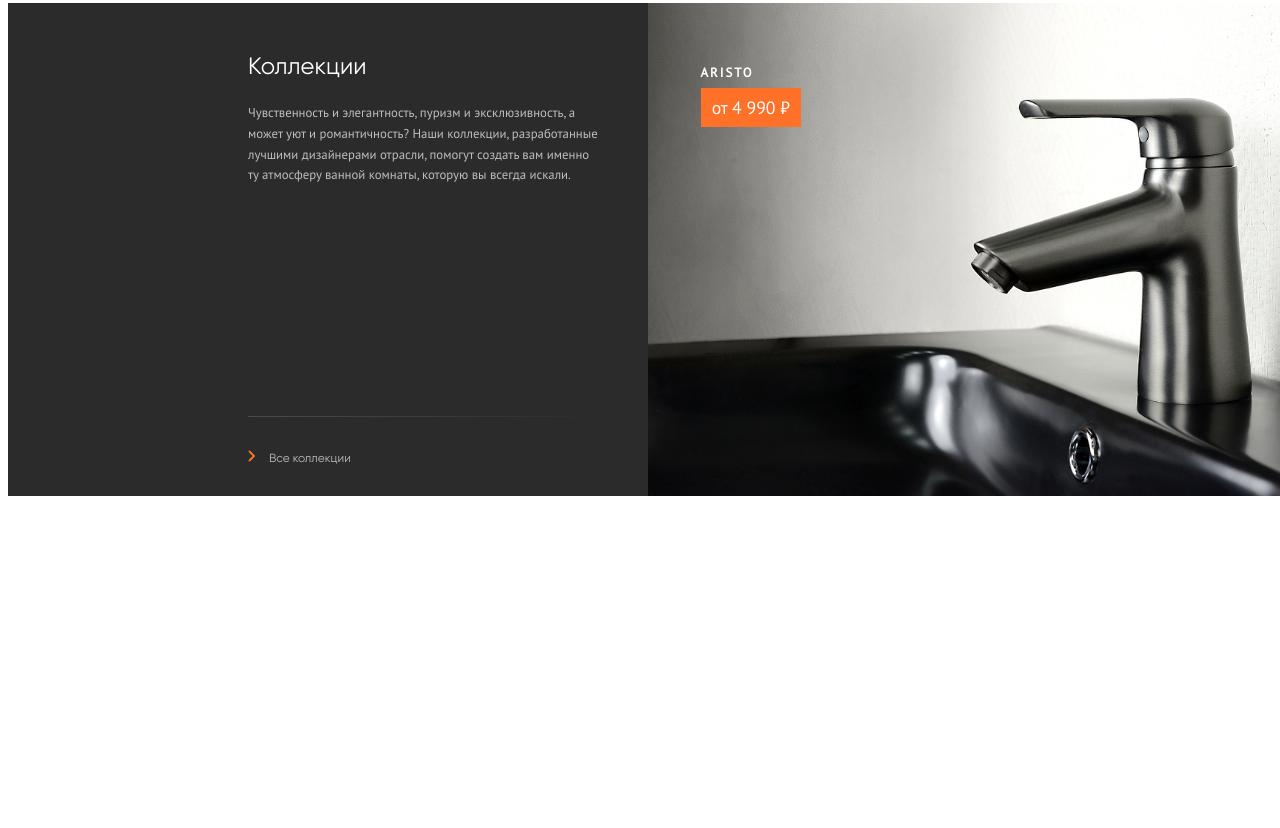
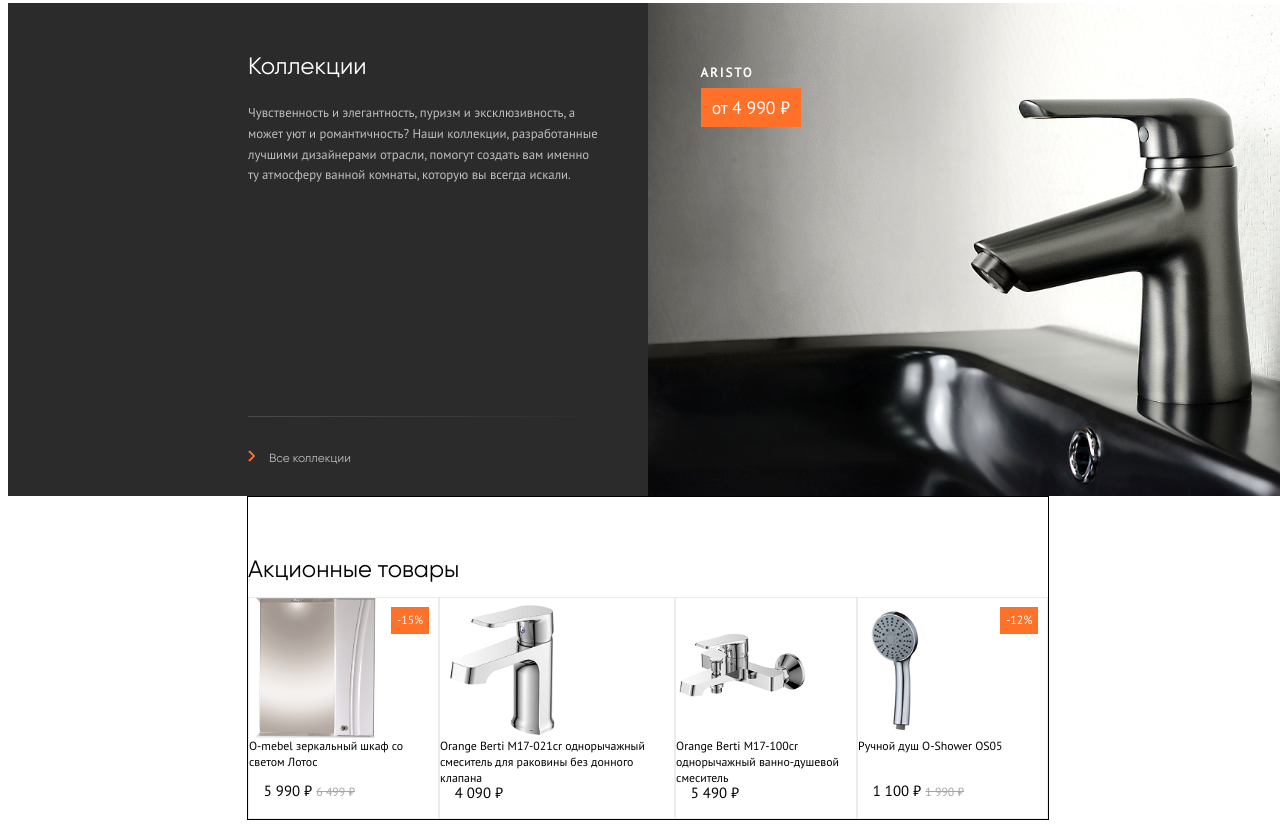
Before and after one commit to Colt1985/Basic-Flex, a plain HTML site: page index.html in a window 1280 px wide. Shown: the part 1282-2110 px from the top of the page. Before the commit the page ends 1786 px from the top, so only its background shows below. Drawn offline with Linux system fonts and the light colour scheme.

Commit message:
add chapter 'goods'

```diff
--- a/index.html
+++ b/index.html
@@ -55,7 +55,7 @@
                     </div>
                 </div>
                 <div class="description-right">
-                    <div class="description-price price-button">от 4 990 ₽</div>
+                    <div class="description-price price-button price-button-big">от 4 990 ₽</div>
                     <img class="description-tap" src="content/tap-1.png">
                 </div>
             </main>
@@ -140,10 +140,83 @@
             </div>
         </div>
         <div class="collections-img">
-        <span class="collections-img-title">ARISTO</span>
-        <span class="collections-button price-button">от 4 990 ₽</span>
-        <img src="content/tap-3.png" alt=""/>
+            <span class="collections-img-title">ARISTO</span>
+            <span class="collections-button price-button price-button-big">от 4 990 ₽</span>
+            <img src="content/tap-3.png" alt="" />
+        </div>
     </div>
-</div>
+
+    <div class="container">
+        <div class="wrapper goods">
+            <div class="goods-title">Акционные товары</div>
+            <div class="goods-items">
+
+                <div class="good">
+                    <div class="good-upper">
+                        <div class="good-img">
+                            <img src="content/goods/image 2.1.png" alt="">
+                            <span class="price-button price-button-small">-15%</span>
+                        </div>
+                        <div class="good-description">
+                            O-mebel зеркальный шкаф со светом Лотос
+                        </div>
+                    </div>
+
+                    <div class="good-price">
+                        <span class="good-price-normal">5 990 ₽</span>
+                        <span class="good-price-discount">6 499 ₽</span>
+                    </div>
+                </div>
+
+                <div class="good">
+                    <div class="good-upper">
+                        <div class="good-img">
+                            <img src="content/goods/image 2.2.png" alt="">
+                        </div>
+                        <div class="good-description">
+                            Orange Berti M17-021cr однорычажный смеситель для раковины без донного клапана
+                        </div>
+                    </div>
+
+                    <div class="good-price">
+                        <span class="good-price-normal">4 090 ₽</span>
+                    </div>
+                </div>
+
+                <div class="good">
+                    <div class="good-upper">
+                        <div class="good-img">
+                            <img src="content/goods/image 2.3.png" alt="">
+                        </div>
+                        <div class="good-description">
+                            Orange Berti M17-100cr однорычажный ванно-душевой смеситель
+                        </div>
+                    </div>
+                    <div class="good-price">
+                        <span class="good-price-normal">5 490 ₽</span>
+                    </div>
+                </div>
+
+                <div class="good">
+                    <div class="good-upper">
+                        <div class="good-img">
+                            <img src="content/goods/image 2.4.png" alt="">
+                            <span class="price-button price-button-small">-12%</span>
+                        </div>
+                        <div class="good-description">
+                            Ручной душ O-Shower OS05
+                        </div>
+                    </div>
+                    <div class="good-price">
+                        <span class="good-price-normal">1 100 ₽</span>
+                        <span class="good-price-discount">1 990 ₽</span>
+                    </div>
+                </div>
+            </div>
+        </div>
+    </div>
+
+    </div>
 </body>
+
 </html>
--- a/styles.css
+++ b/styles.css
@@ -123,18 +123,26 @@ header {
     position: relative;
 }
 
-.price-button {
-    font-family: PT Sans;
+.price-button-small {
+    padding: 0.74vh;
+    font-size: 1.48vh;
+    line-height: 1.85vh;
+}
+
+.price-button-big {
     font-size: 2.22vh;
     line-height: 2.22vh;
     padding: 1.38vh;
+}
+
+.price-button {
+    font-family: PT Sans;
     background-color: #ff7028;
     color: white;
-    position: absolute;
 }
 
 .description-price {
-
+    position: absolute;
     top: 28.3vh;
     left: 12.3vh;
 }
@@ -322,6 +330,78 @@ header {
 .collections-button {
     top: 10.55vh;
     left: 4.11vw;
+    position: absolute;
+}
+
+/*--------------------- GOODS --------------------*/
+
+.goods-title {
+    font-family: 'Gilroy';
+    font-weight: 400;
+    font-size: 2.96vh;
+    line-height: 3.33vh;
+    margin-top: 7.4vh;
+    margin-bottom: 1.85vh;
+}
+
+.goods-items {
+    display: flex;
+}
+
+.goods-items>* {
+    border: 1px solid #ececec;
+}
+
+.good {
+    display: flex;
+    flex-direction: column;
+    justify-content: space-between;
+}
+
+.good-img>img {
+    max-height: 1.85vh;
+    max-height: 17.4vh;
+}
+
+.good-img>.price-button {
+    max-width: 3.125vw;
+
+}
+
+.good-img>span {
+    margin: 1.1vh;
+}
+
+.good-img {
+    display: flex;
+    align-items: start;
+}
+
+.good-description {
+    font-family: 'PT Sans';
+    font-weight: 400;
+    font-size: 1.48vh;
+    line-height: 2vh;
+}
+
+.good-price {
+    margin-left: 1.85vh;
+    margin-bottom: 2.2vh;
+    font-family: 'PT Sans';
+
+}
+
+.good-price-discount {
+    font-size: 1.48vh;
+    line-height: 1.48vh;
+    color: #a5a5a5;
+    text-decoration: line-through;
+}
+
+.good-price-normal {
+    color: black !important;
+    font-size: 1.85vh !important;
+    line-height: 1.85vh !important;
 }
 
 /*--------------------- FONTS --------------------*/
```
Also changed, not shown: content/goods/image 2.1.png (added), content/goods/image 2.2.png (added), content/goods/image 2.3.png (added), content/goods/image 2.4.png (added).
